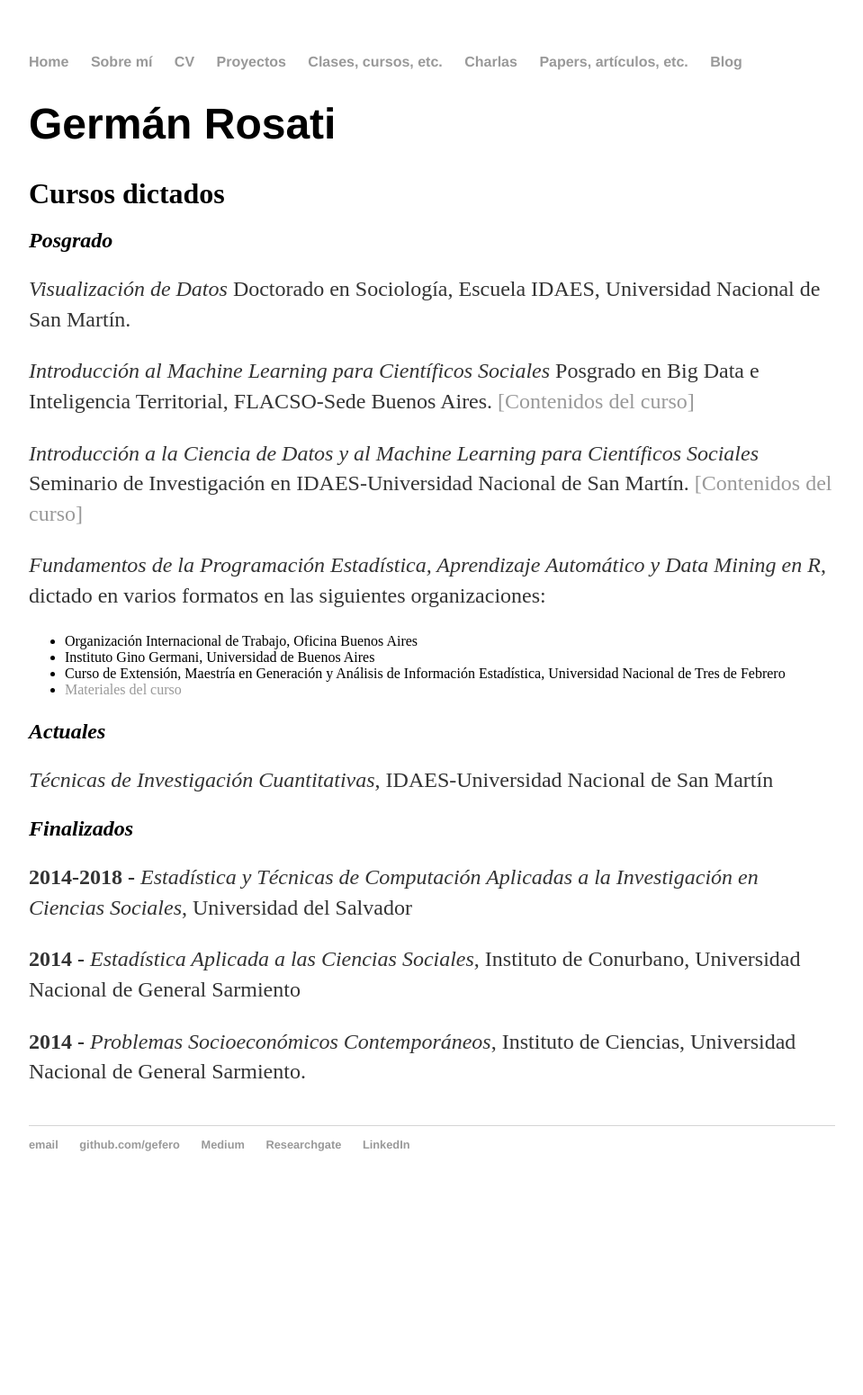
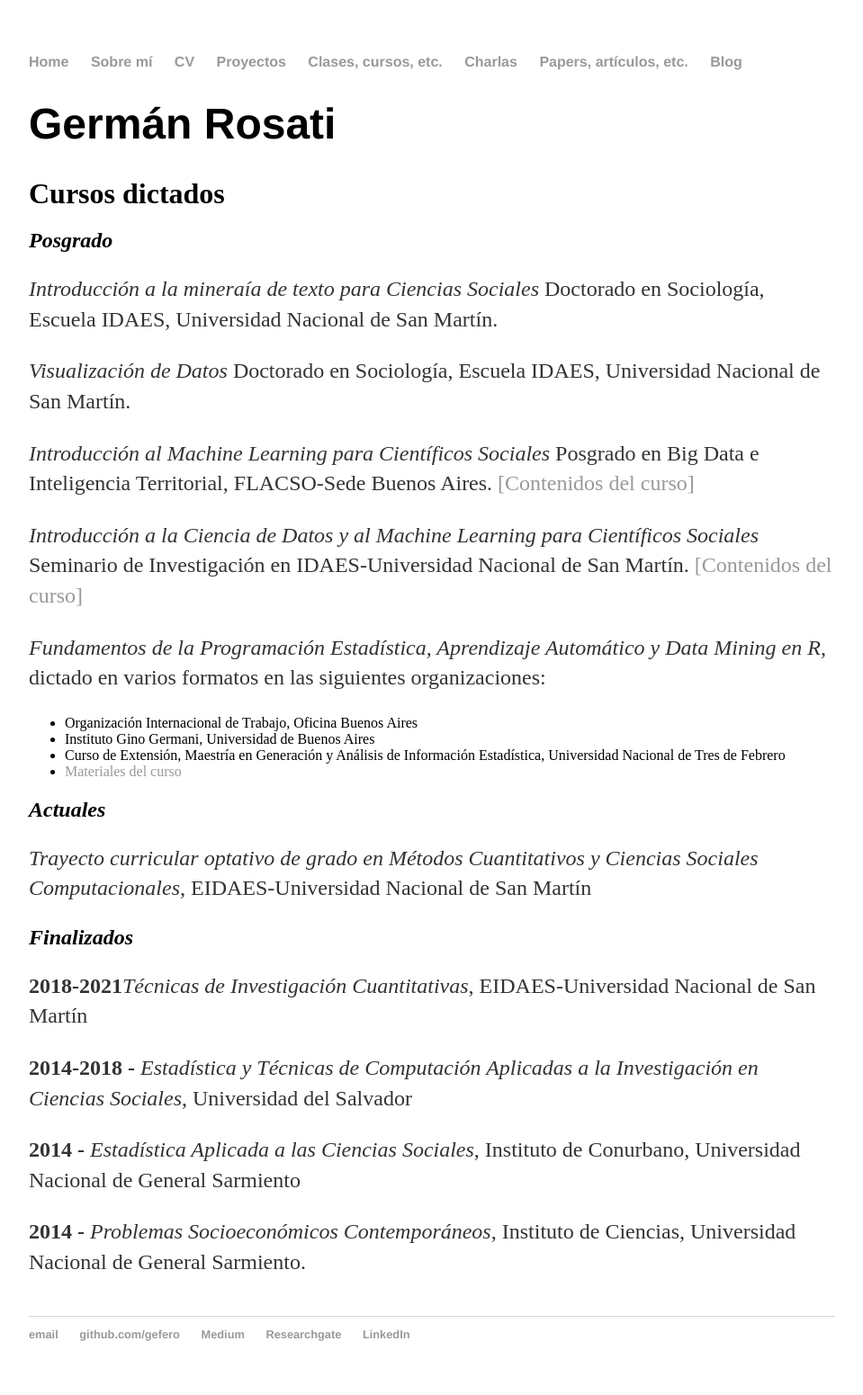
Before and after one commit to gefero/gefero.github.io, a Jekyll site: the page built from classes/index.html, in a window 1280 px wide. Shown: the whole page at 90% size, without its empty margins (160-1119 px from the left). Built offline with Jekyll 4.4.1, drawn with Linux system fonts in a browser that asks for light colours; before the commit the page ends 1340 px from its top, so only the background shows below that.

```diff
--- a/classes/index.html
+++ b/classes/index.html
@@ -6,6 +6,7 @@ title: Clases, cursos, etc.
 	<h1>Germán Rosati</h1>
 	<h2><font size="6">Cursos dictados</font></h2>
 	<h2><i>Posgrado</i></h2>
+	<p><i>Introducción a la mineraía de texto para Ciencias Sociales</i> Doctorado en Sociología, Escuela IDAES, Universidad Nacional de San Martín. <a href=""></a></p>
 	<p><i>Visualización de Datos</i> Doctorado en Sociología, Escuela IDAES, Universidad Nacional de San Martín. <a href=""></a></p>
 	<p><i>Introducción al Machine Learning para Científicos Sociales</i> Posgrado en Big Data e Inteligencia Territorial, FLACSO-Sede Buenos Aires. <a href="https://gefero.github.io/flacso_ml/"> [Contenidos del curso]</a></p>
 	<p><i>Introducción a la Ciencia de Datos y al Machine Learning para Científicos Sociales</i> Seminario de Investigación en IDAES-Universidad Nacional de San Martín. <a href="https://docs.google.com/document/d/1PkNjhkdIiTHSqHaRY5ZWdik8zn3EKiMODGqVwpfWn_A/edit?usp=sharing"> [Contenidos del curso]</a></p>
@@ -15,12 +16,14 @@ title: Clases, cursos, etc.
 	  <li>Instituto Gino Germani, Universidad de Buenos Aires</li>
 	  <li>Curso de Extensión, Maestría en Generación y Análisis de Información Estadística, Universidad Nacional de Tres de Febrero</li>
 	  <li><a href="https://github.com/gefero/fund-prog-r">Materiales del curso</a></li>
-	</ul></p>
+	</ul>
 	<h2><i>Actuales</i></h2>
-	<p><i>Técnicas de Investigación Cuantitativas</i>, IDAES-Universidad Nacional de San Martín</p>
+	<p><i>Trayecto curricular optativo de grado en Métodos Cuantitativos y Ciencias Sociales Computacionales</i>, EIDAES-Universidad Nacional de San Martín</p>
 	<h2><i>Finalizados</i></h2>
+	<p><b>2018-2021</b><i>Técnicas de Investigación Cuantitativas</i>, EIDAES-Universidad Nacional de San Martín</p>
 	<p><b>2014-2018 - </b> <i>Estadística y Técnicas de Computación Aplicadas a la Investigación en Ciencias Sociales</i>, Universidad del Salvador</p>
 	<p><b>2014 - </b> <i>Estadística Aplicada a las Ciencias Sociales</i>, Instituto de Conurbano, Universidad Nacional de General Sarmiento</p>
 	<p><b>2014 - </b> <i>Problemas Socioeconómicos Contemporáneos</i>, Instituto de Ciencias, Universidad Nacional de General Sarmiento.</p>
 	<br>
-</div><!-- /.blurb -->
+</div>
+<!-- /.blurb -->
--- a/proyects/index.html
+++ b/proyects/index.html
@@ -3,9 +3,11 @@ layout: default
 title: Proyectos
 ---
 <div class="blurb">
-	<h1>Proyectos de Investigación - EN CONSTRUCCION</h1>
+	<h1>Proyectos de Investigación</h1>
+	<h2><font size="6">En curso</font></h2>
+        <p><i>Director:</i> “Frontera agropecuaria y procesos demográficos. Argentina 1988-2018”, Proyecto de Investigación Bianual (PIBAA), Consejo Nacional de Investigaciones Científicas y Técnicas</p>
 	<h2><font size="6">Finalizado</font></h2>
-	<p><i>Coordinador:</i> “Utilización de métodos de Aprendizaje Automático para la imputación de datos perdidos en encuestas sociodemográficas”, Proyecto Interno (32/5311), Universidad Nacional de Tres de Febrero</p>
+	<p><i>Director:</i> “Utilización de métodos de Aprendizaje Automático para la imputación de datos perdidos en encuestas sociodemográficas”, Proyecto Interno (32/5311), Universidad Nacional de Tres de Febrero</p>
 	<br>
 	<br>
 </div><!-- /.blurb -->
```
Also changed, not shown: _posts/2023-01-18-Sadin.md (added, +15 -0 lines).
